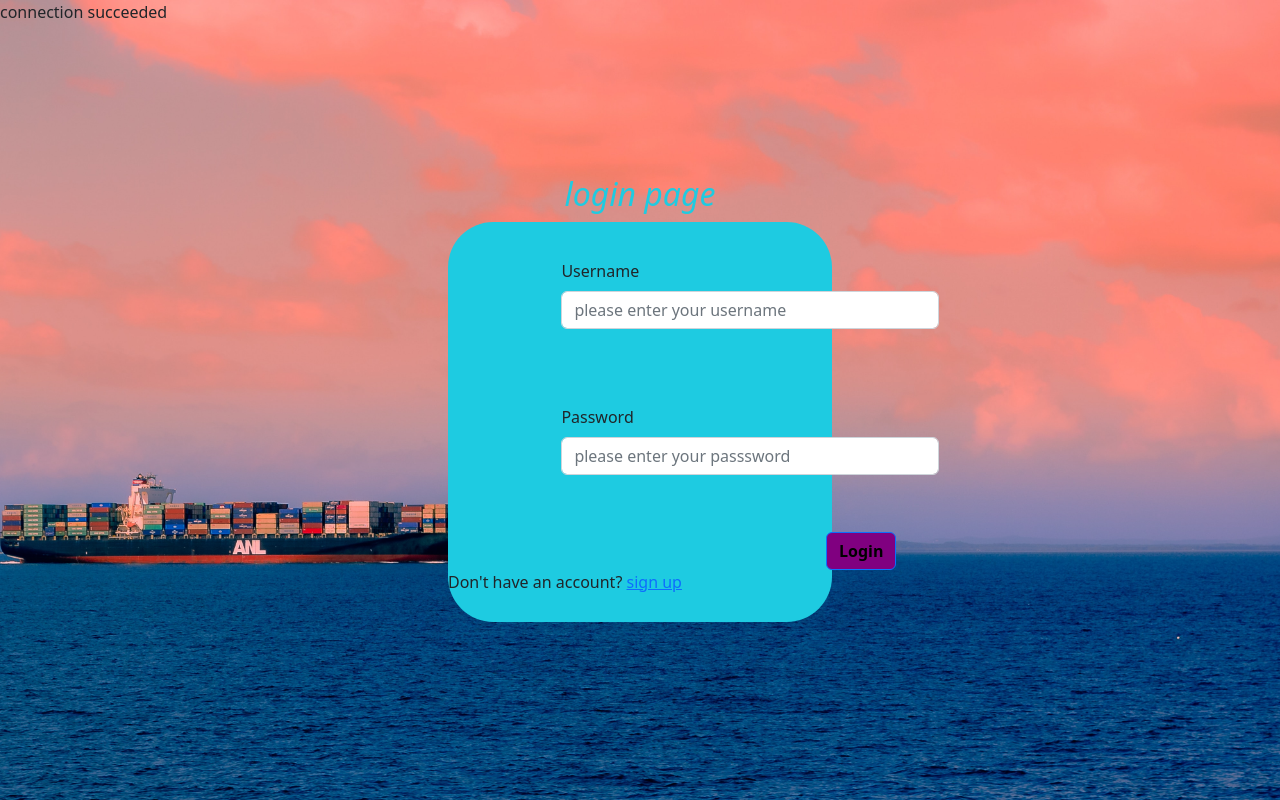
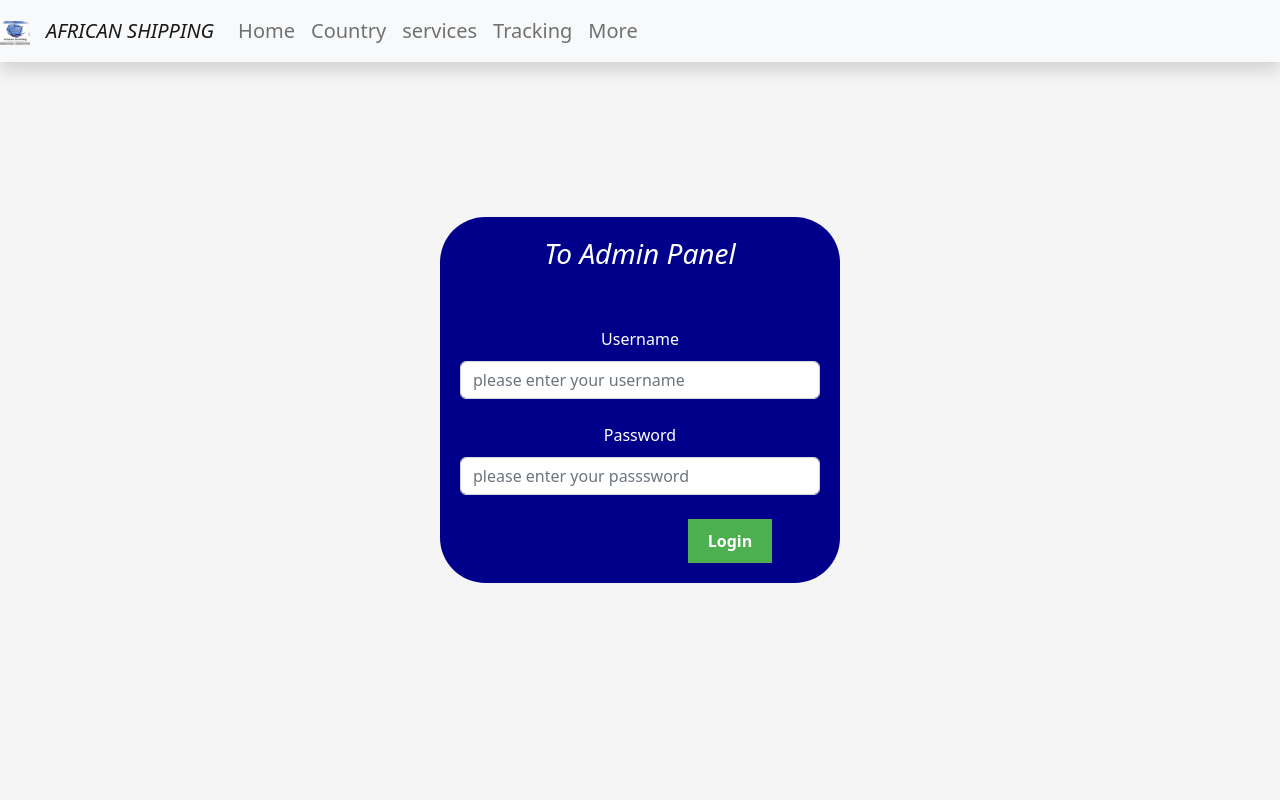
Before and after one commit to techclubgrp1/shipping_app_project, a PHP site: page /admin_login.php in a window 1280 px wide. Run offline with PHP 8.4, Linux system fonts and the light colour scheme; some libraries are stand-ins or nearby versions.

Commit message:
sessions and login/signup upgrades done

```diff
--- a/admin_login.php
+++ b/admin_login.php
@@ -1,30 +1,14 @@
 <?php
+
 include('connection.php');
 
 
-if(isset ($_POST['submitButtonToAdmin'])) {
-    // Get the username and password from the form
-    $username = $_POST["Username"];
-    $password = $_POST["Password"];
+include('login_conn_admin_panel.php');
 
-    // Check if the username and password match a record in the database
-    $sql = "SELECT no FROM login_admin_panel WHERE username='$username' AND password='$password'";
-    $result = $conn->query($sql);
 
-    if ($result->num_rows == 1) {
-      // The username and password are correct, so log the user in
-      session_start();
-      $_SESSION["username"] = $username;
-      header("Location: admin_panel.php");
-    } else {
-      // The username and password are incorrect, so display an error message
-      $error = "Invalid username or password";
-    }
-  }
+
 
 ?>
-
-
 <!DOCTYPE html>
 <html lang="en">
 <head>
@@ -35,72 +19,95 @@ if(isset ($_POST['submitButtonToAdmin'])) {
 
     <link rel="stylesheet" href="bootstrap-5.2.0/css/bootstrap.min.css">
 </head>
+
+
 <style>
 body{
 
-        background-image: url(images/ship2.jpg);
+        /* background-image: url(images/ship2.jpg); */
         background-position: center;
         background-repeat: no-repeat;
         background-size: cover;
+        display: flex;
+        align-items: center;
+        justify-content: center;
+        height: 100vh;
+        margin: 0;
 
 }
 
-h2{
+
+
+.centered-division{
+      background-color: #00008b;
+      padding: 20px;
+      text-align: center;
+      width: 400px; /* Adjust the width as needed */
+      max-width: 100%; /* Ensure division does not exceed viewport width */
+      opacity: 1;
+      border-radius: 1.2cm;
 
     }
 
-h2{
+    .label {
+      margin-bottom: 10px;
+      color: #ffffff ;
 
     }
-.main{
 
-   background-color: #1ecbe1;
-   border-radius: 1.2cm;
-   width: 30%;
-   height: 50%;
-    margin: 0 auto;
+    .button {
+      padding: 10px 20px;
+      background-color: #4CAF50;
+      color: white;
+      border: none;
+      cursor: pointer;
+      margin-left:50%;
+    }
+    p{
+        color: #ffffff;
+    }
+
+</style>
+<body >
 
 
+<?php require_once('navbar.html'); ?>
 
+        <?php
+                    if($response)
+                    {
+                        include('response.php');
                     }
-.label1{
-    width: 10cm;
-    margin-left: 3cm;
-    padding-top: 1cm;
+                     if($error)
+                   {
+                    include('error.php');
+                   }
+            ?>
 
-}
-.label2{
-    width: 10cm;
-    margin-left: 3cm;
-    padding-top: 2cm;
-}
-.label23{
-    width: 10cm;
-    margin-left: 3cm;
-    padding-top: 2cm;
-}
-.my-btn{
-    color: red;
 
-}
-</style>
-<body style="">
-    <h2 style="color:#1ecbe1; text-align: center; padding-top: 4cm;"> <i> login page</i></h2>
-    <form action="index.php" method="POST">
-        <div class="main" >
-            <div class="label1">
-                            <label for="username" class="form-label">Username</label>
-                            <input type="text" name="Username"  class="form-control" placeholder="please enter your username">
+    <form action="admin_login.php" method="POST" >
+
+
+    <div class="centered-division">
+      <h3 style="color: #ffffff; text-align: center; "> <i> To Admin Panel</i></h3>
+      <br>
+
+      <br>
+        <label for="username" class="label">Username</label>
+        <input type="text" name="username"  class="form-control" placeholder="please enter your username">
+
+
+    <br>
+         <label for="password"  class="label" style="width: 4cm;">Password</label>
+        <input type="password" class="form-control" name ="password" placeholder="please enter your passsword">
+
+    <br>
+
+        <button class="button"   type="submit"  name="submit"> <b>Login</b> </button  >
+        <br>
+
+
     </div>
-
-            <div class="label2" >
-                <label for="password"  class="form-label" style="width: 4cm;">Password</label>
-                <input type="password" class="form-control" name ="Password" placeholder="please enter your passsword">
-            </div>
-            <button class="btn btn-primary " style=" margin-top: 1.5cm; margin-left: 10cm; background-color: #800080; color: black;"type="submit" name="submitButtonToAdmin"> <b>Login</b> </button  >
-        <p>Don't have an account? <a href="sign_up.php">sign up</a></p>
-        </div>
-
     </form>
 
 
--- a/admin_panel.php
+++ b/admin_panel.php
@@ -12,7 +12,7 @@
 </head>
 <body>
     <!-- navigation bar  starts here -->
-    <?php include(' navbar.html')?>
+    <?php require_once('navbar.html')?>
 
 </body>
 </html>
--- a/connection.php
+++ b/connection.php
@@ -8,7 +8,7 @@
 
     $conn = mysqli_connect($server, $username, $password, $database);
     if($conn){
-        echo "connection succeeded";
+        echo "";
     }
     else{
         echo "failed";
--- a/error.php
+++ b/error.php
@@ -1,6 +1,6 @@
 <?php
 echo'
-    <span class="alert alert-warning">
+    <span class="alert alert-danger">
      '.$error.'
     </span>';
 ?>
--- a/home.php
+++ b/home.php
@@ -77,7 +77,7 @@ img{
     height: 9cm;
     width: 9cm;
     border-radius: 1.5cm;
-    background-color: #1300cd;
+    background-color: #00008B;
     text-align: center;
     font-size: 35px;
     color: white;
--- a/login_conn_admin_panel.php
+++ b/login_conn_admin_panel.php
@@ -1,27 +1,37 @@
 
 <?php
+session_start();
+
+if (isset($_SESSION['username']) && isset($_SESSION['expire_time']) && time() < $_SESSION['expire_time'] ) {
+  // User is already logged in, redirect to the new page
+  header("Location: admin_panel.php");
+  exit();
+}
 
 
-if(isset ($_POST['submitButtonToAdmin'])) {
-    // Get the username and password from the form
-    $username = $_POST["username"];
-    $password = $_POST["password"];
+if (isset($_POST['submit'])) {
+  // Get the form data
+  $username = $_POST['username'];
+  $password = $_POST['password'];
 
-    // Check if the username and password match a record in the database
-    $sql = "SELECT no FROM login_admin_panel WHERE username='$username' AND password='$password'";
-    $result = $conn->query($sql);
+  // Perform database query to check if the username and password match
+  $query = "SELECT * FROM login_admins WHERE username = '$username' AND password = '$password'";
+  $result = mysqli_query($conn, $query);
 
-    if ($result->num_rows == 1) {
-      // The username and password are correct, so log the user in
-      session_start();
-      $_SESSION["username"] = $username;
-      header("Location: admin_panel.php");
-    } else {
-      // The username and password are incorrect, so display an error message
-      $error = "Invalid username or password";
-    }
+  if ($result && mysqli_num_rows($result) == 1) {
+
+    $_SESSION['username'] = $username;
+    $_SESSION['expire_time'] = time() + (2 * 60); // Set session expiration time to 2 minutes from now
+      // Username and password match, redirect to a new page
+      header("Location:admin_panel.php");
+      exit();
+  } else {
+      // Invalid username or password
+      $error = "invalid username or password";
+      // header("Location: admin_login.php");
+
   }
-
+}
 
 
 
--- a/style.css
+++ b/style.css
@@ -18,6 +18,7 @@ body{
     display: block;
     padding: 10px;
     text-decoration: none;
+
   }
 
   nav ul li:hover .submenu {
```
Also changed, not shown: index.php (+54 -50 lines), login_conn_user.php (renamed from login_conn.php, +12 -3 lines), sign_up.php (+62 -50 lines), sign_up_conn.php (+14 -2 lines), tracking.php (added, +50 -0 lines), test.html (added). Lines whose indentation alone changed are shown as unchanged.
